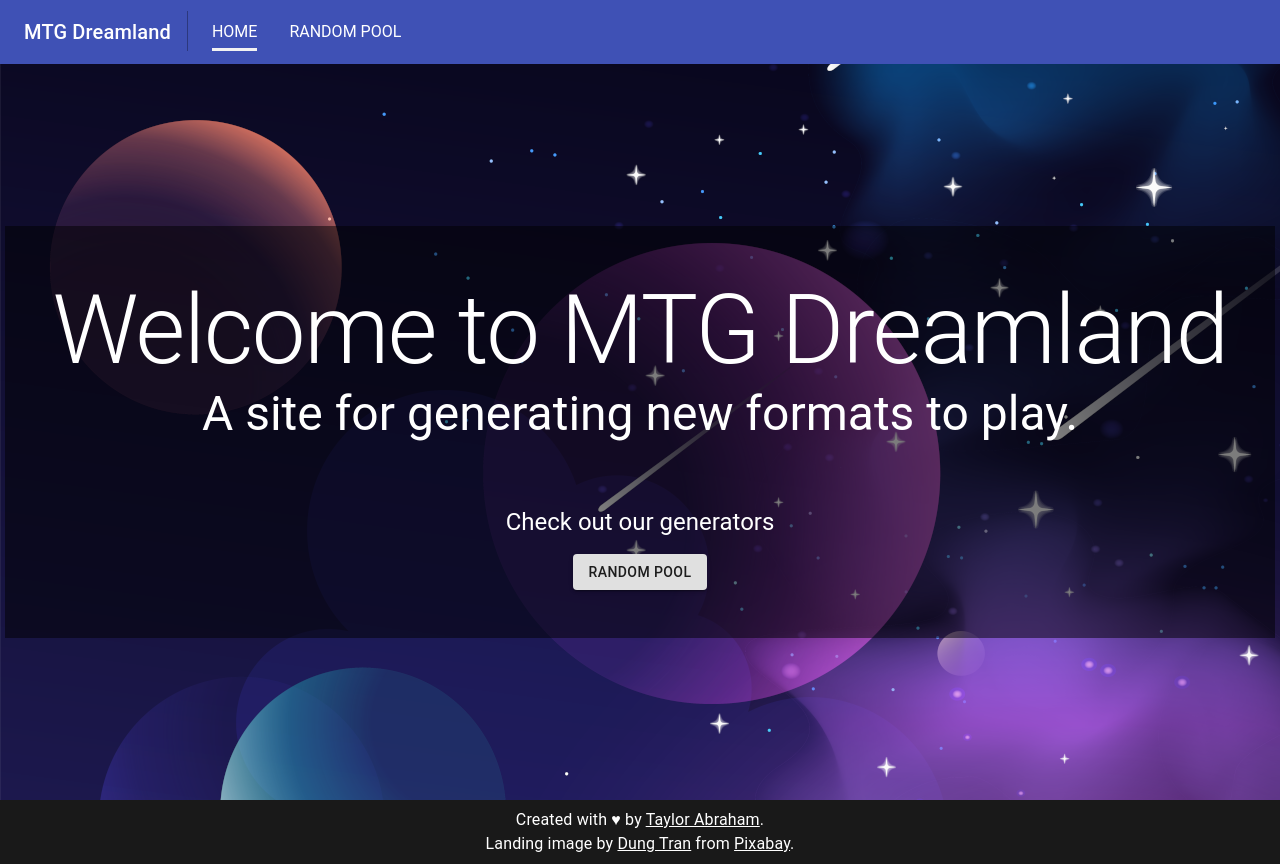
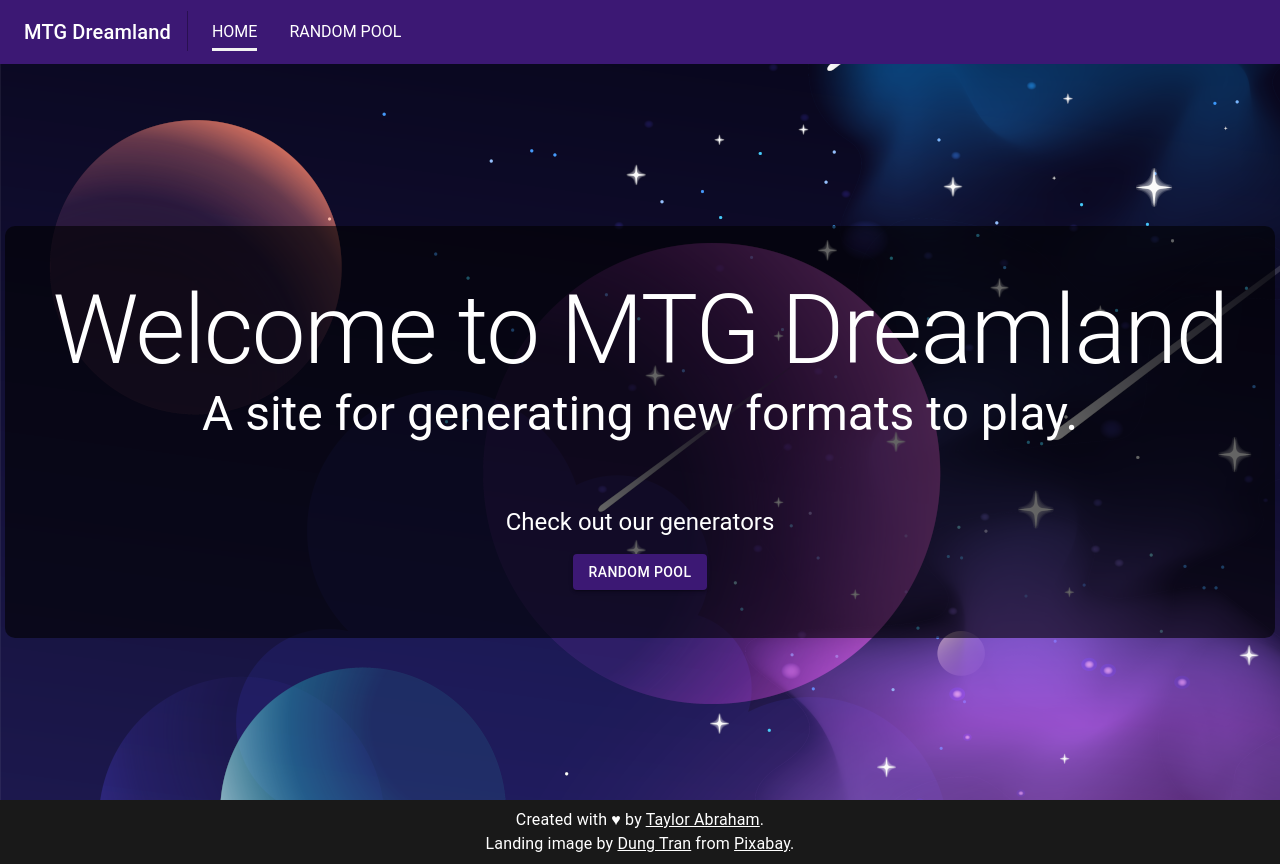
Before and after one commit to TaylorAbraham/MTG-Dreamland-Client, a React (Create React App) app: page / in a window 1280 px wide. Built offline with nearby package versions, Linux system fonts and the light colour scheme.

Commit message:
Add color scheme and clean up landing

```diff
--- a/package.json
+++ b/package.json
@@ -6,6 +6,7 @@
     "@material-ui/core": "^4.11.3",
     "@material-ui/icons": "^4.11.2",
     "@material-ui/lab": "^4.0.0-alpha.57",
+    "@material-ui/styles": "^4.11.3",
     "@testing-library/jest-dom": "^5.11.10",
     "@testing-library/react": "^11.2.6",
     "@testing-library/user-event": "^12.8.3",
--- a/src/index.js
+++ b/src/index.js
@@ -3,13 +3,29 @@
 import ReactDOM from 'react-dom';
 import { BrowserRouter as Router } from 'react-router-dom';
 import './index.css';
+import { createMuiTheme } from '@material-ui/core';
+import { ThemeProvider } from '@material-ui/styles';
+import purple from '@material-ui/core/colors/purple';
 import App from './screens/App/App';
 import reportWebVitals from './reportWebVitals';
+
+const theme = createMuiTheme({
+  palette: {
+    primary: {
+      main: '#3C1874',
+    },
+    secondary: {
+      main: purple[500],
+    },
+  },
+});
 
 ReactDOM.render(
   <React.StrictMode>
     <Router>
-      <App />
+      <ThemeProvider theme={theme}>
+        <App />
+      </ThemeProvider>
     </Router>
   </React.StrictMode>,
   document.getElementById('root'),
--- a/src/screens/Home/Home.jsx
+++ b/src/screens/Home/Home.jsx
@@ -13,7 +13,7 @@
           <Typography variant="h5">Check out our generators</Typography>
           <div className="home__links-buttons">
             <Link to="/pool">
-              <Button variant="contained" color="white">
+              <Button variant="contained" color="primary">
                 Random Pool
               </Button>
             </Link>
--- a/src/screens/Home/Home.scss
+++ b/src/screens/Home/Home.scss
@@ -5,7 +5,8 @@
   display: flex;
 
   &__content {
-    background: rgba(0, 0, 0, 0.5);
+    background: rgba(0, 0, 0, 0.6);
+    border-radius: 10px;
     text-align: center;
     margin: auto;
     padding: 3rem;
```
Also changed, not shown: 1 other file (tests, documents, lock files or other folders).
